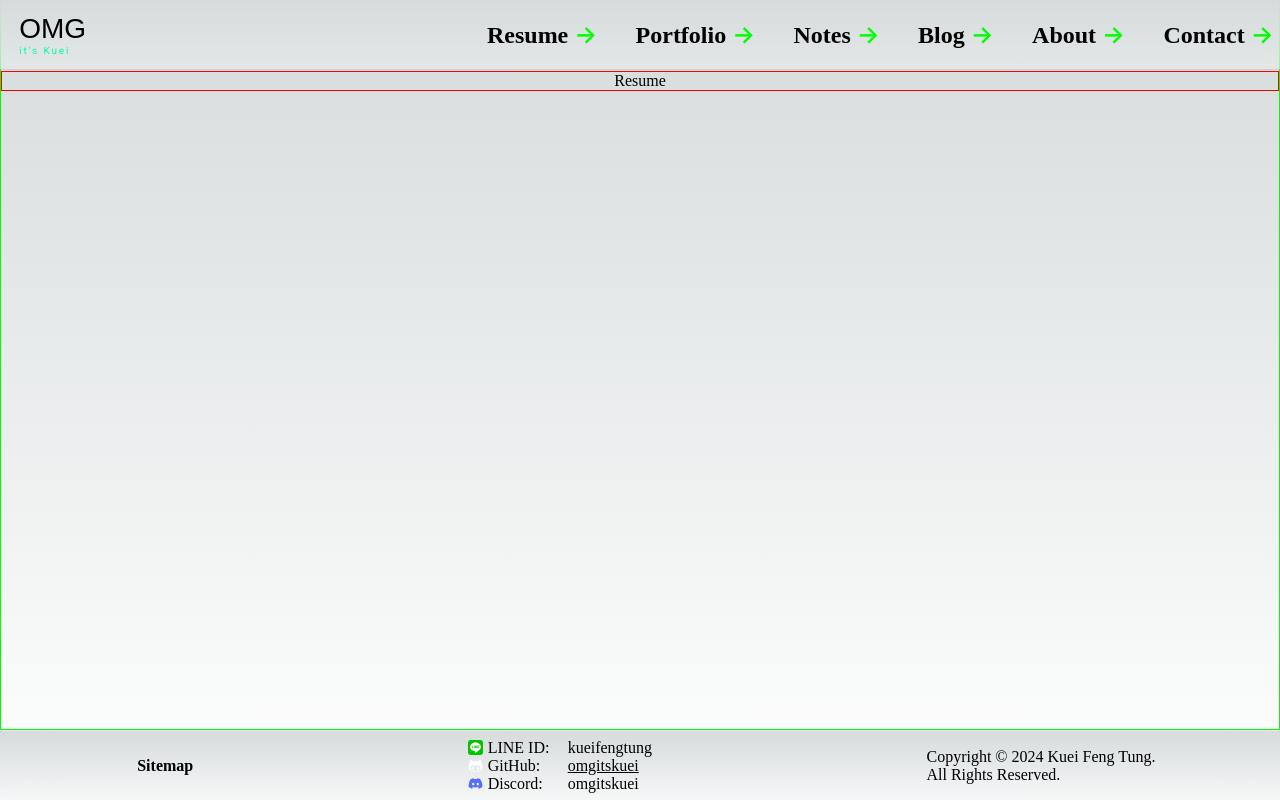
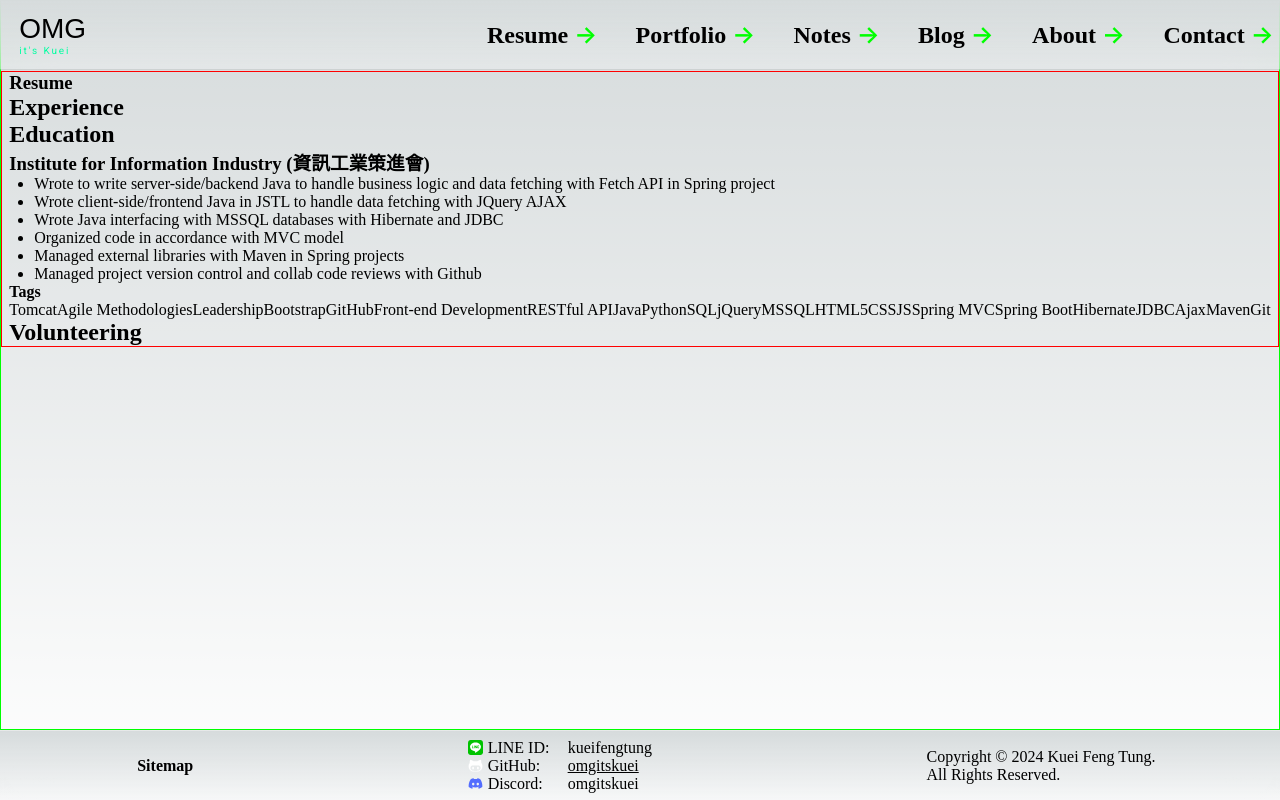
Before and after one commit to omgitskuei/omgitskuei.com, a Next.js app: page /resume in a window 1280 px wide. Built offline with nearby package versions, Linux system fonts and the light colour scheme; a web font is replaced by a local one.

Commit message:
Resume wip

```diff
--- a/app/resume/page.tsx
+++ b/app/resume/page.tsx
@@ -1,9 +1,61 @@
 import styles from "./page.module.css";
 
-export default function Home() {
-  return (
-    <>
-      Resume
-    </>
-  );
+export default function Page() {
+    return (
+        <>
+            <article>
+                <h1>Resume</h1>
+                <section id="experience">
+                    <h2>Experience</h2>
+
+                </section>
+                <section id="education">
+                    <h2>Education</h2>
+                    <div>
+                        <h3>Institute for Information Industry (資訊工業策進會)</h3>
+                        <ul style={{
+                            marginLeft: "25px"
+                        }}>
+                            <li>Wrote to write server-side/backend Java to handle business logic and data fetching with Fetch API in Spring project</li>
+                            <li>Wrote client-side/frontend Java in JSTL to handle data fetching with JQuery AJAX</li>
+                            <li>Wrote Java interfacing with MSSQL databases with Hibernate and JDBC</li>
+                            <li>Organized code in accordance with MVC model</li>
+                            <li>Managed external libraries with Maven in Spring projects</li>
+                            <li>Managed project version control and collab code reviews with Github</li>
+                        </ul>
+                        <div>
+                            <h4>Tags</h4>
+                            <span>Tomcat</span>
+                            <span>Agile Methodologies</span>
+                            <span>Leadership</span>
+                            <span>Bootstrap</span>
+                            <span>GitHub</span>
+                            <span>Front-end Development</span>
+                            <span>RESTful API</span>
+                            <span>Java</span>
+                            <span>Python</span>
+                            <span>SQL</span>
+                            <span>jQuery</span>
+                            <span>MSSQL</span>
+                            <span>HTML5</span>
+                            <span>CSS</span>
+                            <span>JS</span>
+                            <span>Spring MVC</span>
+                            <span>Spring Boot</span>
+                            <span>Hibernate</span>
+                            <span>JDBC</span>
+                            <span>Ajax</span>
+                            <span>Maven</span>
+                            <span>Git</span>
+                            <span></span>
+                        </div>
+                    </div>
+                </section>
+                <section id="volunteering">
+                    <h2>Volunteering</h2>
+
+                </section>
+            </article>
+        </>
+    );
 }
```
